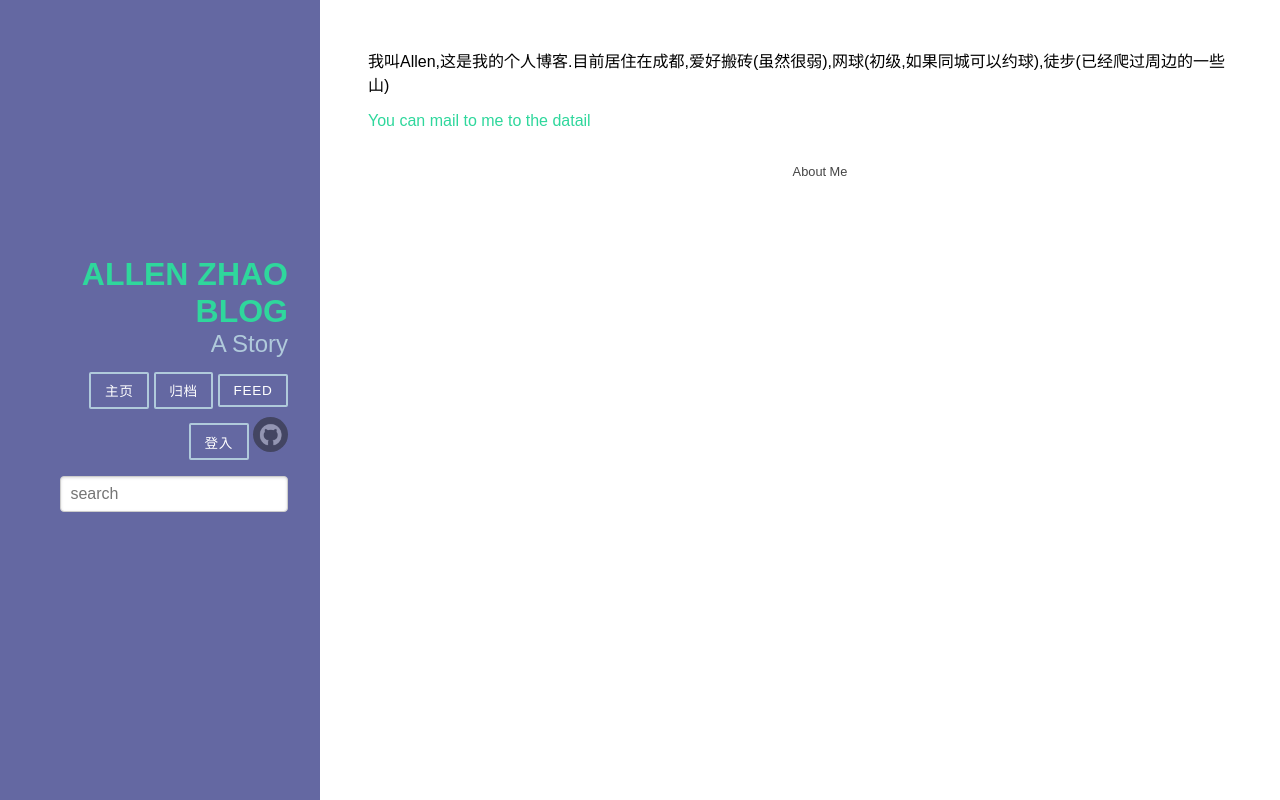
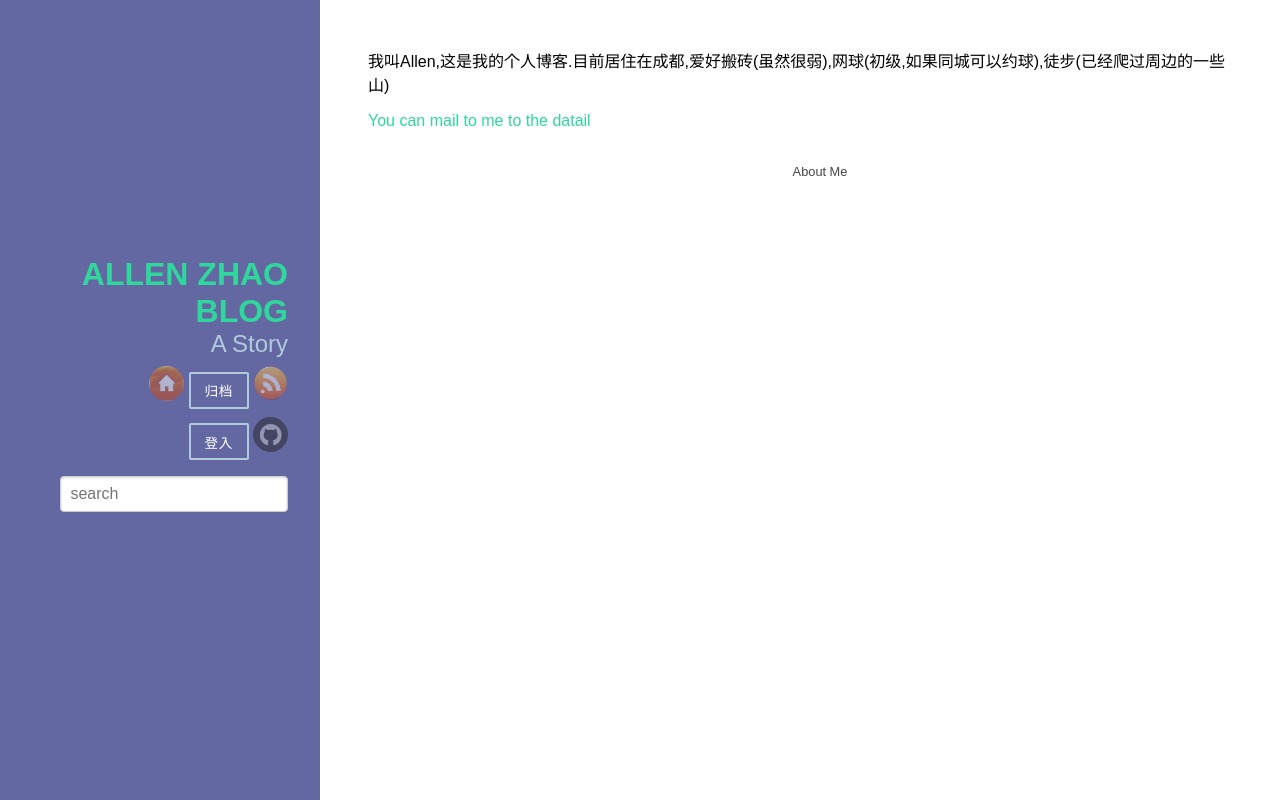
Before and after one commit to boyxiaolong/django_blog, a Django app: page /about/ in a window 1280 px wide. Run offline with Django 3.2, Linux system fonts and the light colour scheme; parts of the project's set-up code (start-up, migrations or seed data) failed here and were passed over; some libraries are stand-ins or nearby versions.

Commit message:
replace some icon

```diff
--- a/templates/base.html
+++ b/templates/base.html
@@ -25,13 +25,54 @@
                 <ul class="nav-list">
                     <div class="pure-u-3-1">
                         <li class="nav-item">
-                        <a class="button-success pure-button" href="{%url 'home' %}">主页</a>
+                            <style scoped>
+                            .button-homepage{
+                                background:url('{% static 'img/homepage.jpg' %}') center;
+                                    width:35px;
+                                    height: 35px;
+                                    border-radius:80%;
+                                    background-size: cover;
+                                    zoom: 1;
+                                    opacity: 0.5;
+                            }
+                            .button-homepage:hover {
+	                                background:url('{% static 'img/homepage.jpg' %}') center;
+                                    width:35px;
+                                    height: 35px;
+                                    border-radius:80%;
+                                    background-size: cover;
+                                    zoom: 1;
+                                    opacity: 1;
+                            }
+                        </style>
+                            <button class="button-homepage pure-button" onclick="location.href='{%url 'home' %}'"></button>
                         </li>
+
                         <li class="nav-item">
                             <a class="button-success pure-button" href="{%url 'archives' %}">归档</a>
                         </li>
                         <li class="nav-item">
-                            <a class="button-success pure-button" href="{%url 'RSS' %}">Feed</a>
+                            <style scoped>
+                            .button-rss{
+                                background:url('{% static 'img/rss.png' %}') center;
+                                    width:35px;
+                                    height: 35px;
+                                    border-radius:80%;
+                                    background-size: cover;
+                                    zoom: 1;
+                                    opacity: 0.5;
+                            }
+                            .button-rss:hover {
+	                                background:url('{% static 'img/rss.png' %}') center;
+                                    width:35px;
+                                    height: 35px;
+                                    border-radius:80%;
+                                    background-size: cover;
+                                    zoom: 1;
+                                    opacity: 1;
+                            }
+                        </style>
+                            <button class="button-rss pure-button" onclick="location.href='{%url 'RSS' %}'"></button>
                         </li>
                     </div>
                     {% if user.is_authenticated %}
```
Also changed, not shown: static/img/blog_add.png (added), static/img/homepage.jpg (added), static/img/rss.png (added).
